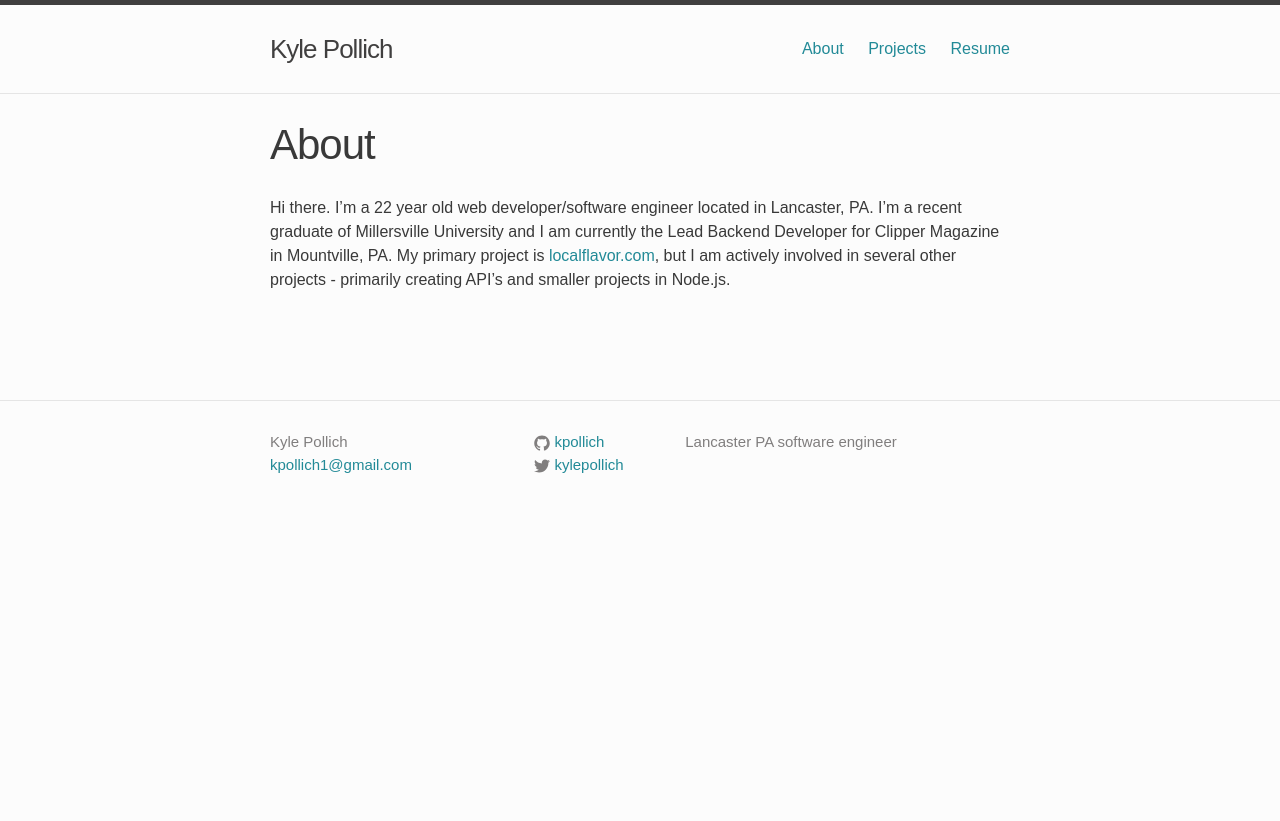
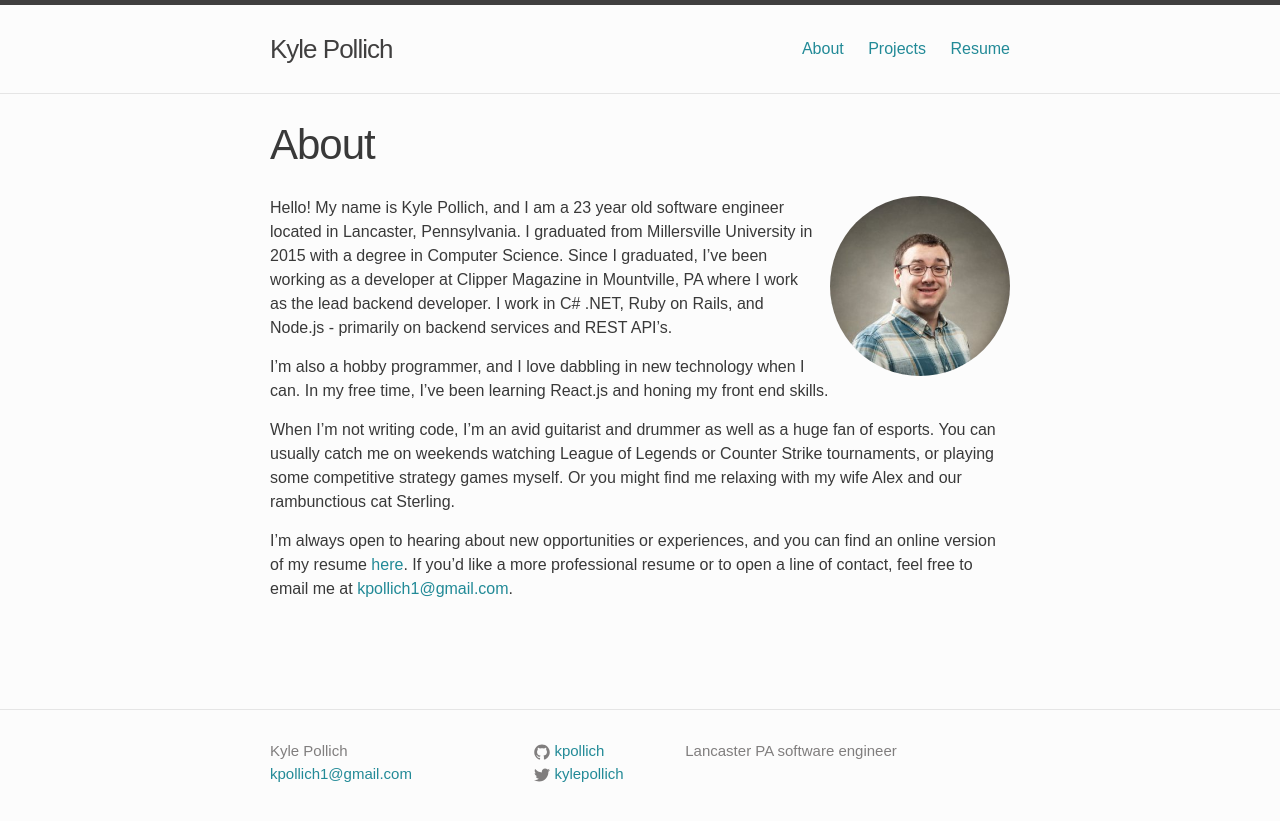
Before and after one commit to andrwmorph/kpollich.github.io, a Jekyll site: the page built from about.md, in a window 1280 px wide. Shown: the top 821 px of the page. Built offline with Jekyll 4.4.1, drawn with Linux system fonts in a browser that asks for light colours; some web fonts are replaced.

Commit message:
Rewrite about page. Style tweaks

```diff
--- a/_layouts/resume.html
+++ b/_layouts/resume.html
@@ -2,7 +2,6 @@
 <html>
 
   {% include head.html %}
-  <link rel="stylesheet" href="{{ "/css/resume.css" | prepend: site.baseurl }}">
 
   <body>
 
--- a/_sass/_base.scss
+++ b/_sass/_base.scss
@@ -93,6 +93,7 @@ a {
     &:hover {
         color: $text-color;
         text-decoration: none;
+        transition: color, .3s;
     }
 }
 
--- a/_sass/_layout.scss
+++ b/_sass/_layout.scss
@@ -207,6 +207,7 @@
     &:hover {
       text-decoration: none;
       background-color: darken($background-color, 5%);
+      transition: background-color .3s;
     }
 }
 
--- a/about.md
+++ b/about.md
@@ -4,4 +4,12 @@ title: About
 permalink: /about/
 ---
 
-Hi there. I'm a 22 year old web developer/software engineer located in Lancaster, PA. I'm a recent graduate of Millersville University and I am currently the Lead Backend Developer for Clipper Magazine in Mountville, PA. My primary project is [localflavor.com](www.localflavor.com), but I am actively involved in several other projects - primarily creating API's and smaller projects in Node.js.
+<img alt="Kyle Pollich" src="/assets/myface.jpg" class="about-img" />
+
+Hello! My name is Kyle Pollich, and I am a 23 year old software engineer located in Lancaster, Pennsylvania. I graduated from Millersville University in 2015 with a degree in Computer Science. Since I graduated, I've been working as a developer at Clipper Magazine in Mountville, PA where I work as the lead backend developer. I work in C# .NET, Ruby on Rails, and Node.js - primarily on backend services and REST API's.
+
+I'm also a hobby programmer, and I love dabbling in new technology when I can. In my free time, I've been learning React.js and honing my front end skills.
+
+When I'm not writing code, I'm an avid guitarist and drummer as well as a huge fan of esports. You can usually catch me on weekends watching League of Legends or Counter Strike tournaments, or playing some competitive strategy games myself. Or you might find me relaxing with my wife Alex and our rambunctious cat Sterling.
+
+I'm always open to hearing about new opportunities or experiences, and you can find an online version of my resume [here](/resume). If you'd like a more professional resume or to open a line of contact, feel free to email me at [kpollich1@gmail.com](mailto:kpollich1@gmail.com).
--- a/css/main.scss
+++ b/css/main.scss
@@ -49,3 +49,15 @@ $on-laptop:        800px;
         "layout",
         "syntax-highlighting"
 ;
+
+hr {
+  margin: 1em 0;
+  border: 1px solid #e8e8e8;
+}
+
+.about-img {
+  border-radius: 100%;
+  height: 180px;
+  float: right;
+  margin-left: 1em;
+}
--- a/css/resume.css
+++ /dev/null
@@ -1,4 +0,0 @@
-hr {
-  margin: 1em 0;
-  border: 1px solid #e8e8e8;
-}
```
Also changed, not shown: assets/myface.jpg (added).
